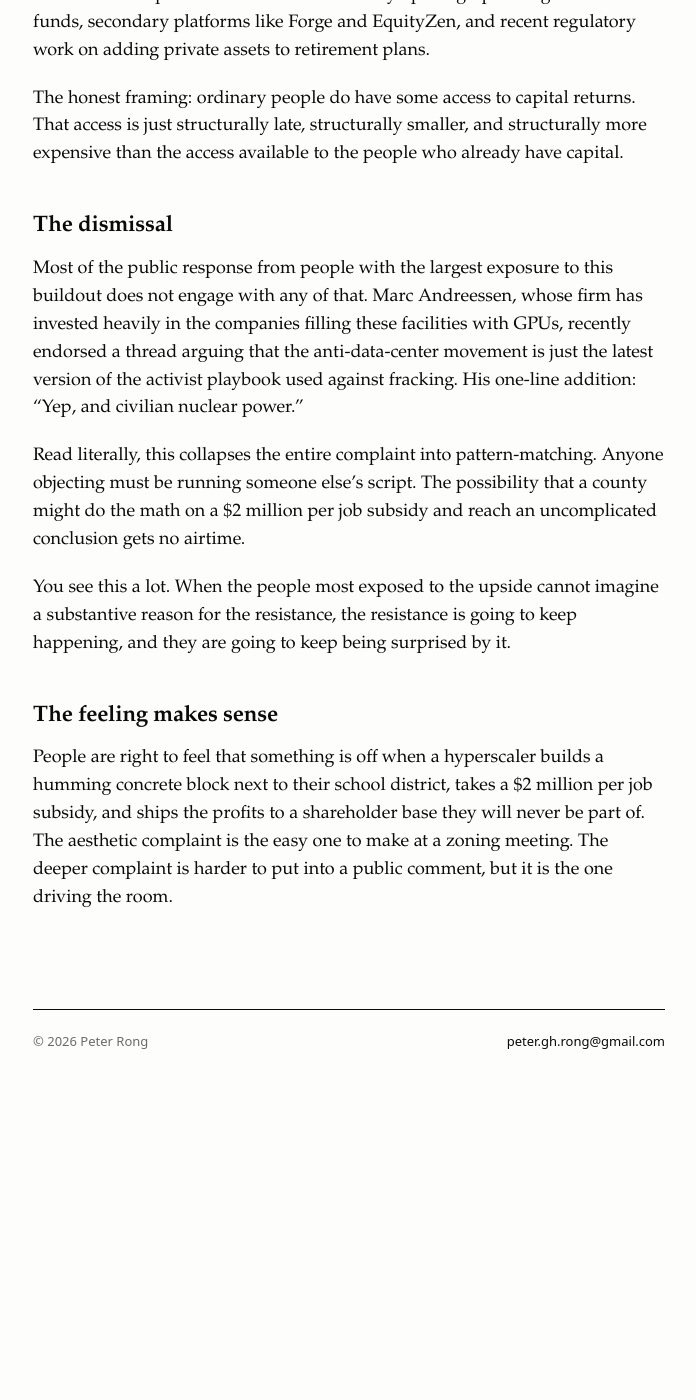
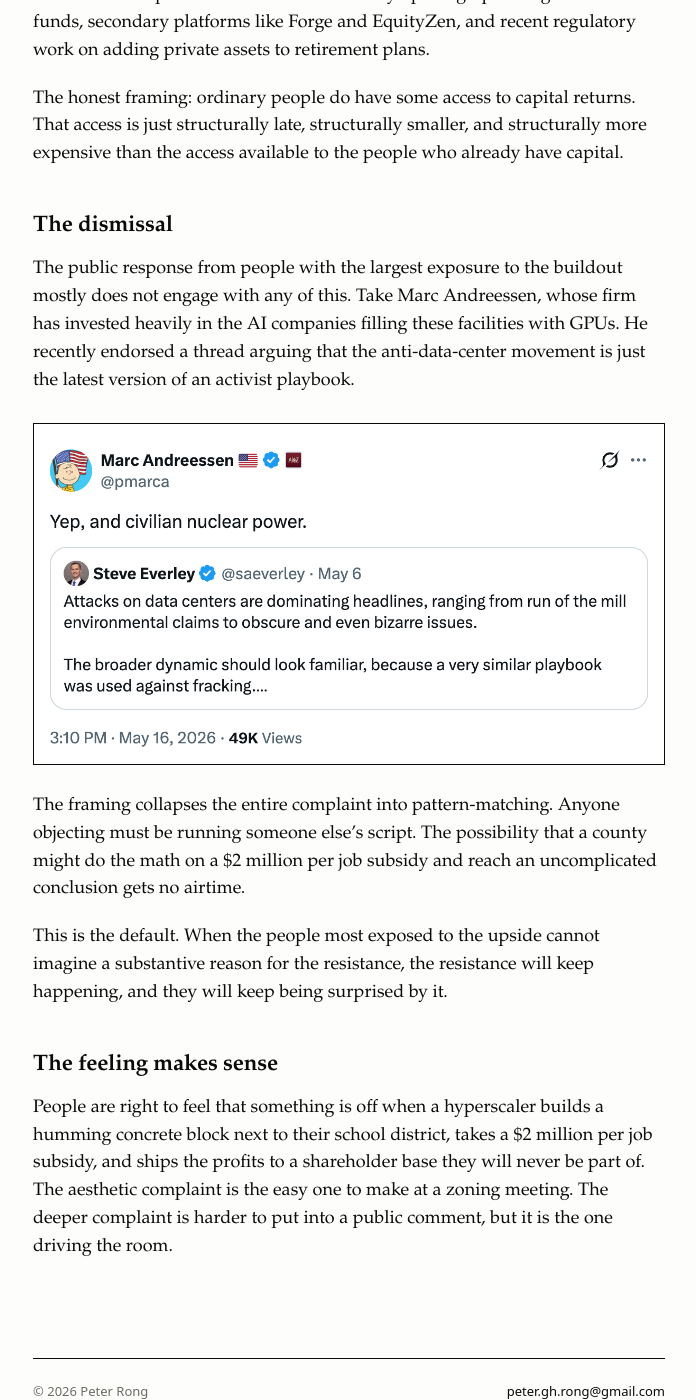
Before and after one commit to peterghrong/peterghrong.github.io, a Jekyll site: the page built from _posts/2026-05-17-on-the-data-center-backlash.md, in a window 1280 px wide and 1400 px high, scrolled down 4906 px. Shown: the whole window, without its empty margins (291-987 px from the left). Built offline with Jekyll 4.4.1, drawn with Linux system fonts in a browser that asks for light colours; before the commit the page ends 6039 px from its top, so only the background shows below that.

Commit message:
Embed Andreessen tweet screenshot in dismissal section
Co-Authored-By: Claude Opus 4.7 <noreply@anthropic.com>

```diff
--- a/_posts/2026-05-17-on-the-data-center-backlash.md
+++ b/_posts/2026-05-17-on-the-data-center-backlash.md
@@ -65,11 +65,13 @@ The honest framing: ordinary people do have some access to capital returns. That
 
 ## The dismissal
 
-Most of the public response from people with the largest exposure to this buildout does not engage with any of that. Marc Andreessen, whose firm has invested heavily in the companies filling these facilities with GPUs, recently endorsed a thread arguing that the anti-data-center movement is just the latest version of the activist playbook used against fracking. His one-line addition: "Yep, and civilian nuclear power."
+The public response from people with the largest exposure to the buildout mostly does not engage with any of this. Take Marc Andreessen, whose firm has invested heavily in the AI companies filling these facilities with GPUs. He recently endorsed a thread arguing that the anti-data-center movement is just the latest version of an activist playbook.
 
-Read literally, this collapses the entire complaint into pattern-matching. Anyone objecting must be running someone else's script. The possibility that a county might do the math on a $2 million per job subsidy and reach an uncomplicated conclusion gets no airtime.
+![Andreessen quote-tweeting Steve Everley](/assets/img/posts/data-centers/andreessen-tweet.png)
 
-You see this a lot. When the people most exposed to the upside cannot imagine a substantive reason for the resistance, the resistance is going to keep happening, and they are going to keep being surprised by it.
+The framing collapses the entire complaint into pattern-matching. Anyone objecting must be running someone else's script. The possibility that a county might do the math on a $2 million per job subsidy and reach an uncomplicated conclusion gets no airtime.
+
+This is the default. When the people most exposed to the upside cannot imagine a substantive reason for the resistance, the resistance will keep happening, and they will keep being surprised by it.
 
 ## The feeling makes sense
 
```
Also changed, not shown: assets/img/posts/data-centers/andreessen-tweet.png (added).
